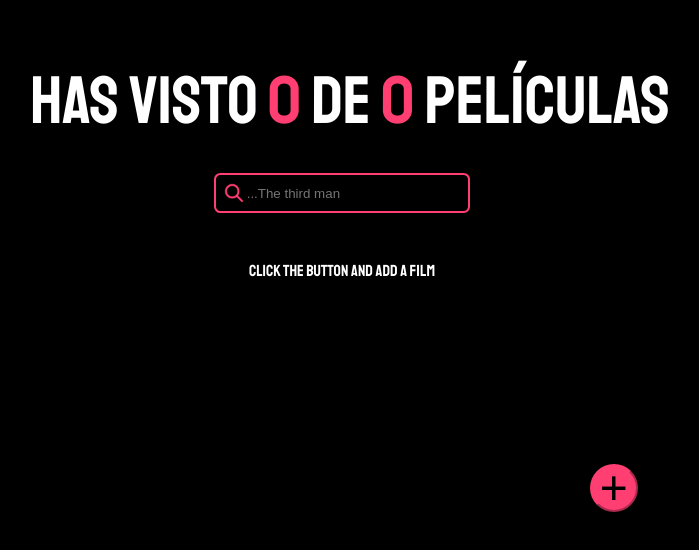
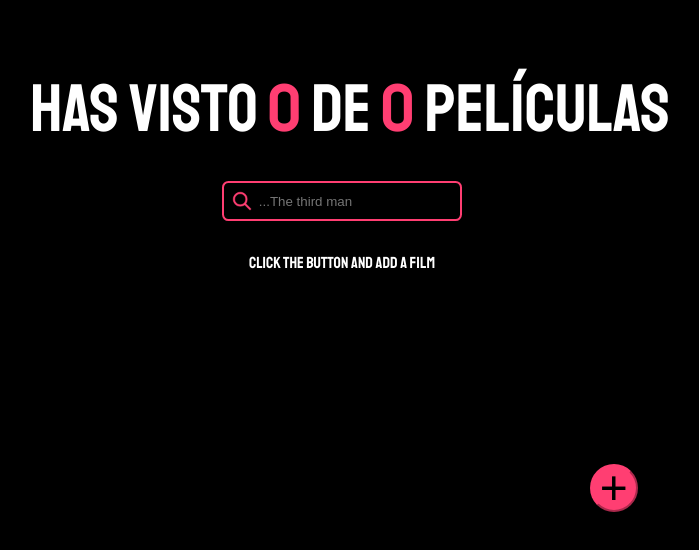
Before and after one commit to marialapc/To-Watch, a React (Create React App) app: page / in a window 1280 px wide. Shown: the part 128-678 px from the top of the page, without its empty margins (298-997 px from the left). Built offline with nearby package versions, Linux system fonts and the light colour scheme.

Commit message:
fix search bar

```diff
--- a/src/components/towatchSearcher/TowatchSearcher.jsx
+++ b/src/components/towatchSearcher/TowatchSearcher.jsx
@@ -11,7 +11,7 @@ function TowatchSearcher(){
       <div className="towatchSearcher">
      <input
      className="towatchSearcher__bar"
-     placeholder="       ...The third man"
+     placeholder="...The third man"
      value={searchValue}
      onChange={(event) =>{
        setSearchValue(event.target.value);
--- a/src/components/towatchSearcher/towatchSearcher.scss
+++ b/src/components/towatchSearcher/towatchSearcher.scss
@@ -4,21 +4,30 @@
   align-items: center;
   justify-content: center;
   gap: 0.5rem;
-  padding-bottom: 1rem;
+  border: 2px solid var(--pink);
+  border-radius: 0.4rem;
+  height: 2.5rem;
+  width: 15rem;
+  background-image: url(../../assets/icons/search-icon.png);
+  background-repeat: no-repeat;
+    background-position: 0.4rem center;
+    background-size: 1.5rem;
   &__icon {
     height: 2rem;
   }
   &__bar {
-    width: 16rem;
-    height: 2.5rem;
+    width: 11rem;
+    height: 2.2rem;
     padding: 0.3rem;
-    border: 2px solid var(--pink);
-    border-radius: 0.4rem;
     color: var(--white);
     background-color: var(--black);
-    background-image: url(../../assets/icons/search-icon.png);
-    background-repeat: no-repeat;
-    background-position: 0.4rem center;
-    background-size: 1.5rem;
+    border: none;
+
   }
 }
+
+.towatchSearcher__bar:active,
+.towatchSearcher__bar:focus,
+.towatchSearcher__bar:hover {
+  outline: none;
+}
```
Also changed, not shown: 6 other files (tests, documents, lock files or other folders).
